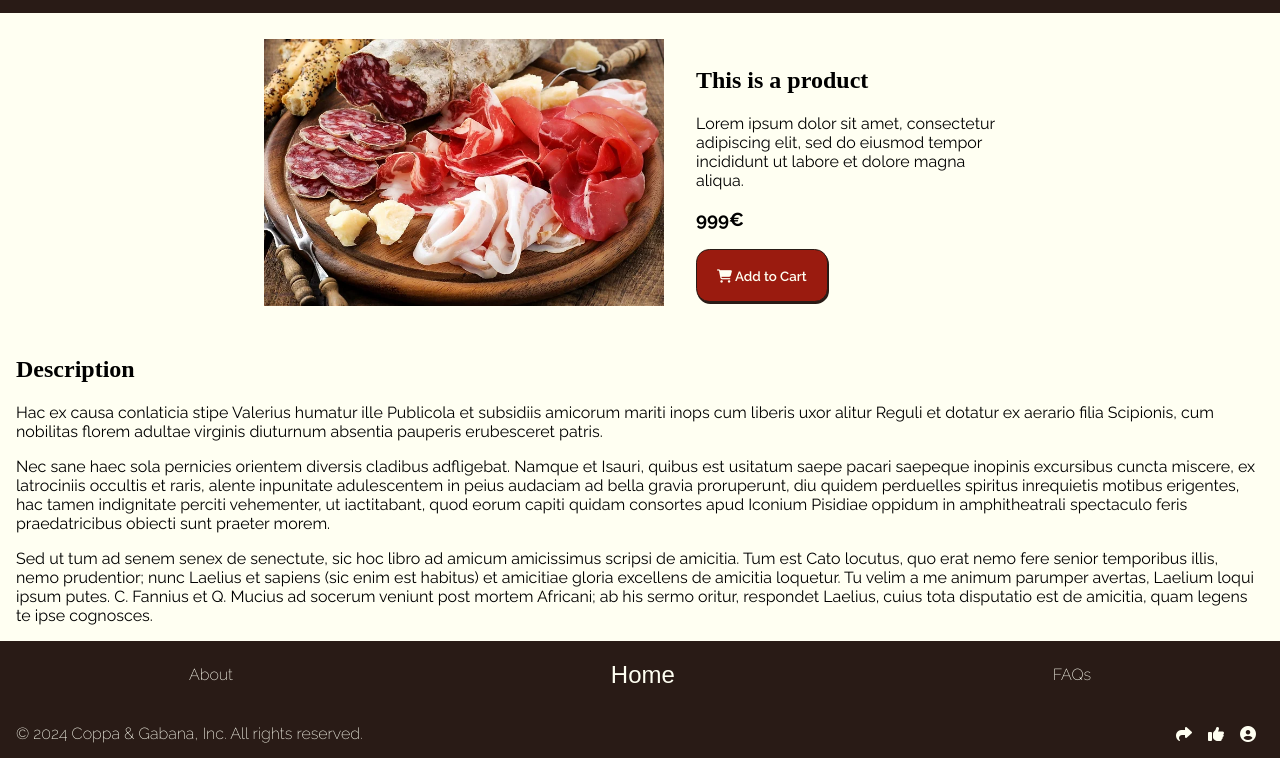
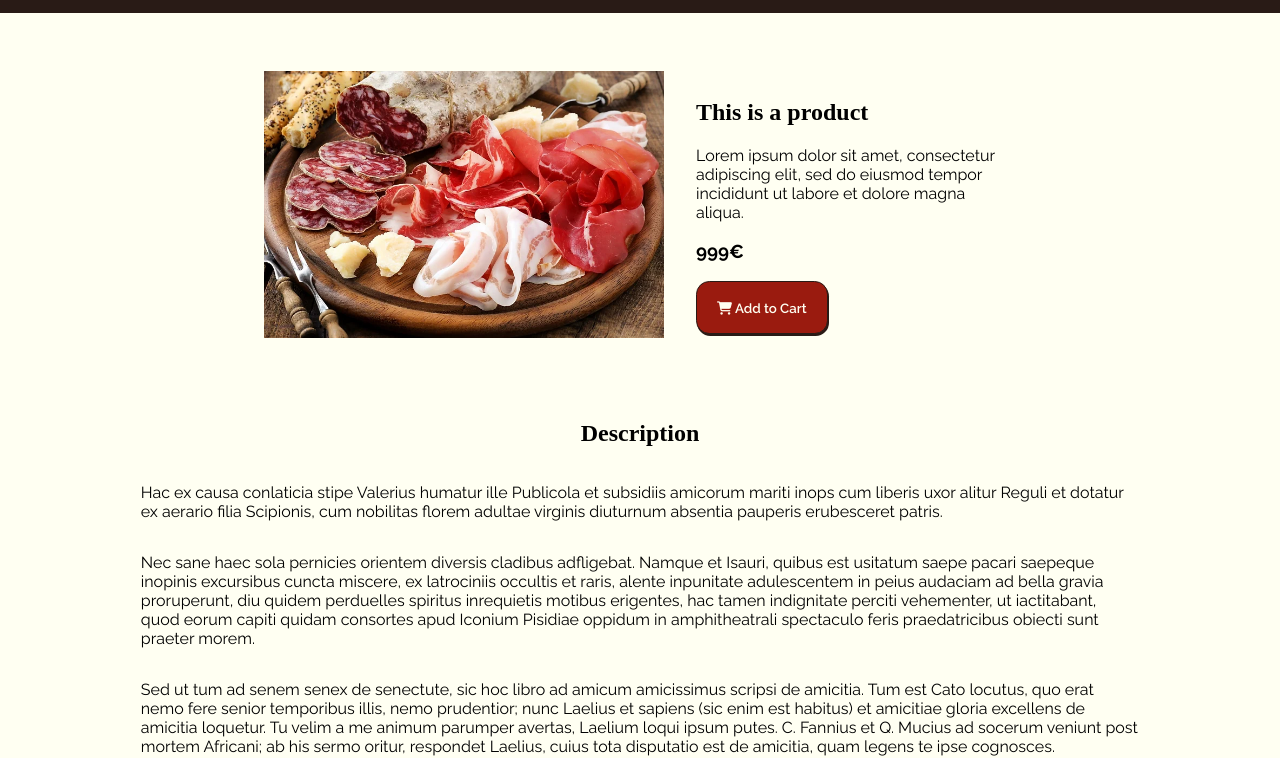
Before and after one commit to valentin-orrit/thp-w8d2-uikitV2, a plain HTML site: page product.html in a window 1280 px wide. Shown: the part 72-830 px from the top of the page. Drawn offline with nearby package versions, Linux system fonts and the light colour scheme; a web font is replaced by a local one.

Commit message:
updated readme

```diff
--- a/product.html
+++ b/product.html
@@ -36,6 +36,7 @@
 
     <main>
         <br>
+        <div class="center">
             <div class="center" id="product">
                 <div id="product-image">
                     <img src="assets/img/coppagabana_banner.webp" width="400">
@@ -48,12 +49,13 @@
                 </div>
             </div>
             <br>
-        <div id="description">
+            <div class="center" id="description">
                 <h2>Description</h2>
 
                 <p>Hac ex causa conlaticia stipe Valerius humatur ille Publicola et subsidiis amicorum mariti inops cum liberis uxor alitur Reguli et dotatur ex aerario filia Scipionis, cum nobilitas florem adultae virginis diuturnum absentia pauperis erubesceret patris.</p>
                 <p>Nec sane haec sola pernicies orientem diversis cladibus adfligebat. Namque et Isauri, quibus est usitatum saepe pacari saepeque inopinis excursibus cuncta miscere, ex latrociniis occultis et raris, alente inpunitate adulescentem in peius audaciam ad bella gravia proruperunt, diu quidem perduelles spiritus inrequietis motibus erigentes, hac tamen indignitate perciti vehementer, ut iactitabant, quod eorum capiti quidam consortes apud Iconium Pisidiae oppidum in amphitheatrali spectaculo feris praedatricibus obiecti sunt praeter morem.</p>
                 <p>Sed ut tum ad senem senex de senectute, sic hoc libro ad amicum amicissimus scripsi de amicitia. Tum est Cato locutus, quo erat nemo fere senior temporibus illis, nemo prudentior; nunc Laelius et sapiens (sic enim est habitus) et amicitiae gloria excellens de amicitia loquetur. Tu velim a me animum parumper avertas, Laelium loqui ipsum putes. C. Fannius et Q. Mucius ad socerum veniunt post mortem Africani; ab his sermo oritur, respondet Laelius, cuius tota disputatio est de amicitia, quam legens te ipse cognosces.</p>
+            </div>
         </div>
     </main>
 
--- a/stylesheets/style.css
+++ b/stylesheets/style.css
@@ -101,7 +101,7 @@ nav a {
   padding: 0 1em;
 }
 
-/* hero */
+/* banner */
 .hero-image-lg {
   background-image: linear-gradient(rgba(0, 0, 0, 0.2), rgba(0, 0, 0, 0.5)),url('../assets/img/coppagabana_banner.webp');
   height: 17em;
@@ -572,11 +572,11 @@ button[type="submit"] {
 #product {
   display: flex;
   flex-direction: row;
-  justify-content: center;
+  justify-content: start;
+  padding: 2em 1em;
 }
 
 #product-image {
-
 }
 
 #product-text {
@@ -585,5 +585,6 @@ button[type="submit"] {
 }
 
 #description {
-  margin: 1em;
+  width: 80%;
+
 }
```
Lines whose indentation alone changed are shown as unchanged.
